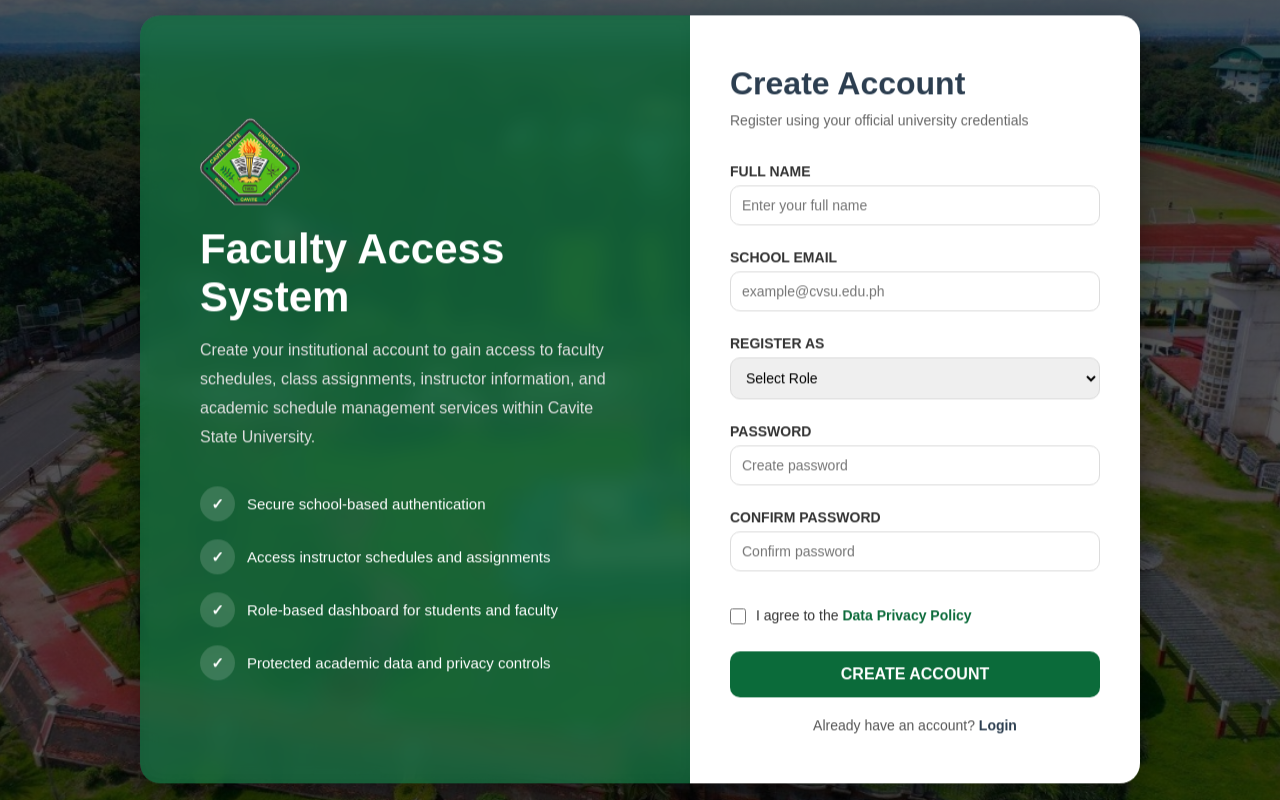
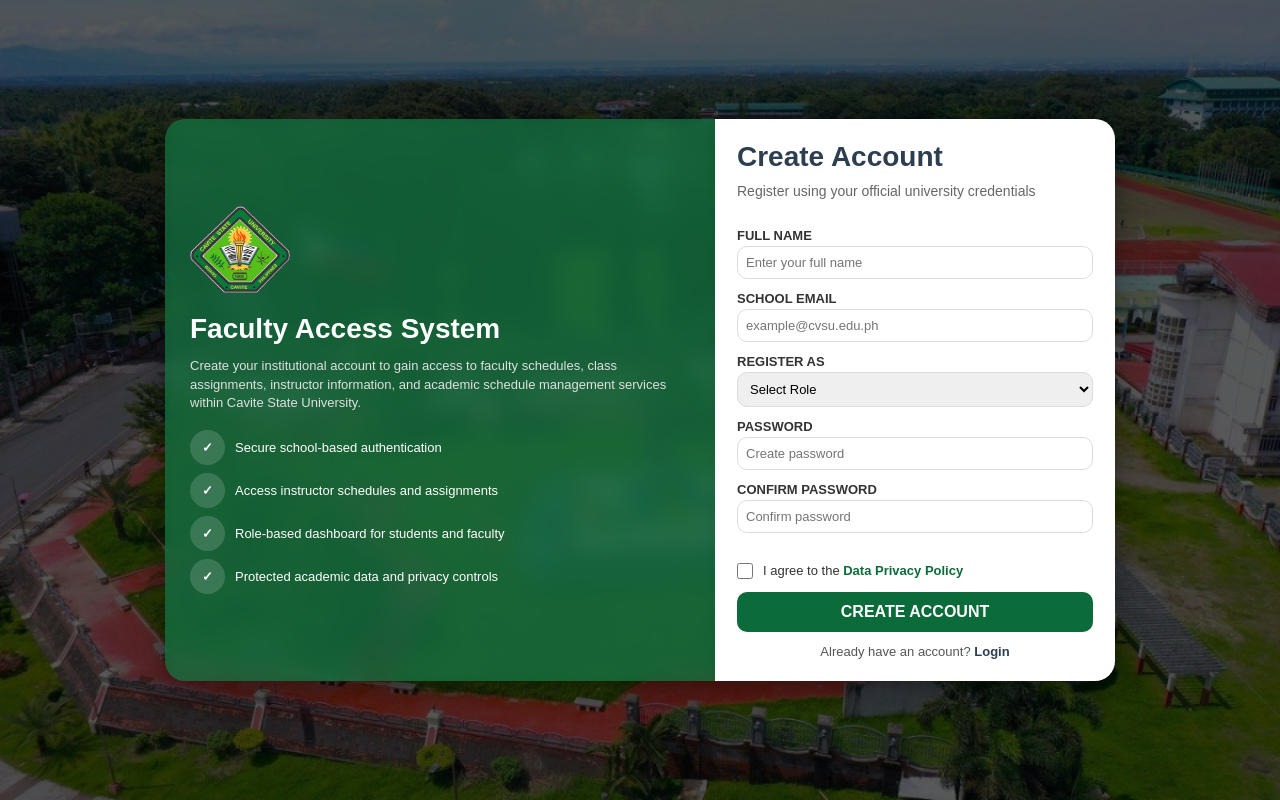
Before and after one commit to Cassieyaah/SchedLink, a PHP site: page /html/signUp.php in a window 1280 px wide. Run offline with PHP 8.4, Linux system fonts and the light colour scheme.

Commit message:
singUp css edited

```diff
--- a/css/signUp.css
+++ b/css/signUp.css
@@ -6,7 +6,8 @@
 }
 
 body{
-    height:100vh;
+    min-height:100vh;
+    overflow: hidden;
 
     background:
     linear-gradient(rgba(0,0,0,0.65),
@@ -18,19 +19,19 @@ body{
     align-items:center;
 
     padding:20px;
-    min-height:100vh;
 
-    background-size:110%;
+    background-size:cover;
     background-position:center;
     background-repeat:no-repeat;
 
-    animation:bgMove 20s ease-in-out infinite alternate;
-    animation:pageIn 0.6s ease;
+    animation: pageIn 0.6s ease;
 }
 
 .container{
     width:100%;
-    max-width:1000px;
+    max-width:950px;
+
+    max-height: calc(100vh - 40px);
     display:flex;
     border-radius:20px;
     overflow:hidden;
@@ -39,13 +40,12 @@ body{
     backdrop-filter:blur(10px);
     box-shadow:0 8px 30px rgba(0,0,0,0.4);
 
-    animation:floatCard 6s ease-in-out infinite;
 }
 
 .left-panel{
     flex:1;
 
-    padding:60px;
+    padding: 25px;
     color:white;
 
     display:flex;
@@ -63,27 +63,28 @@ body{
 }
 
 .left-panel h1{
-    font-size:42px;
-    margin-bottom:15px;
+    font-size:28px;
+    margin-bottom:12px;
 }
 
 .left-panel p{
-    line-height:1.8;
+    line-height:1.4;
+    font-size: 13px;
     color:#e0e0e0;
-    margin-bottom:35px;
+    margin-bottom:18px;
 }
 
 .features{
     display:flex;
     flex-direction:column;
-    gap:18px;
+    gap:8px;
 }
 
 .feature-item{
     display:flex;
     align-items:center;
-    gap:12px;
-    font-size:15px;
+    gap:10px;
+    font-size:13px;
 }
 
 .feature-icon{
@@ -100,18 +101,19 @@ body{
 }
 
 .right-panel{
-    width:450px;
+    width:400px;
 
     background:white;
-    padding:50px 40px;
+    padding:22px;
 
     display:flex;
     flex-direction:column;
     justify-content:center;
+
 }
 
 .right-panel h2{
-    font-size:32px;
+    font-size:28px;
     color:#2c3e50;
     margin-bottom:10px;
 }
@@ -125,11 +127,11 @@ body{
 form label{
     display:block;
 
-    margin-top:10px;
-    margin-bottom:6px;
+    margin-top:4px;
+    margin-bottom:3px;
 
     font-weight:bold;
-    font-size:14px;
+    font-size:13px;
     color:#333;
 }
 
@@ -137,13 +139,13 @@ form input,
 form select{
     width:100%;
 
-    padding:11px;
-    margin-bottom:14px;
+    padding:8px;
+    margin-bottom:8px;
 
     border:1px solid #dcdcdc;
     border-radius:10px;
 
-    font-size:14px;
+    font-size:13px;
     transition:0.3s;
 }
 
@@ -195,8 +197,8 @@ form select:focus{
 .register-btn{
     width:100%;
 
-    margin-top:25px;
-    padding:14px;
+    margin-top:12px;
+    padding:11px;
 
     border:none;
     border-radius:10px;
@@ -217,10 +219,10 @@ form select:focus{
 }
 
 .footer-text{
-    margin-top:20px;
+    margin-top:12px;
     text-align:center;
 
-    font-size:14px;
+    font-size:13px;
     color:#555;
 }
 
@@ -316,38 +318,6 @@ form select:focus{
     }
 }
 
-@keyframes bgMove{
-
-    0%{
-        background-position:center;
-        background-size:110%;
-    }
-
-    50%{
-        background-position:45% 50%;
-        background-size:115%;
-    }
-
-    100%{
-        background-position:55% 45%;
-        background-size:110%;
-    }
-}
-
-@keyframes floatCard{
-
-    0%{
-        transform:translateY(0px);
-    }
-
-    50%{
-        transform:translateY(-8px);
-    }
-
-    100%{
-        transform:translateY(0px);
-    }
-}
 
 @keyframes pageIn{
 
```
